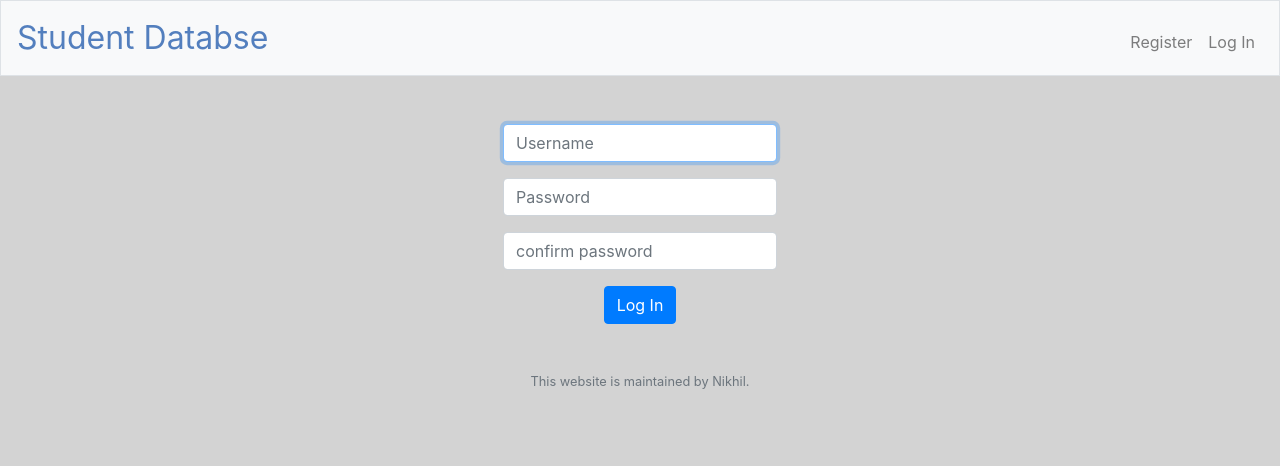
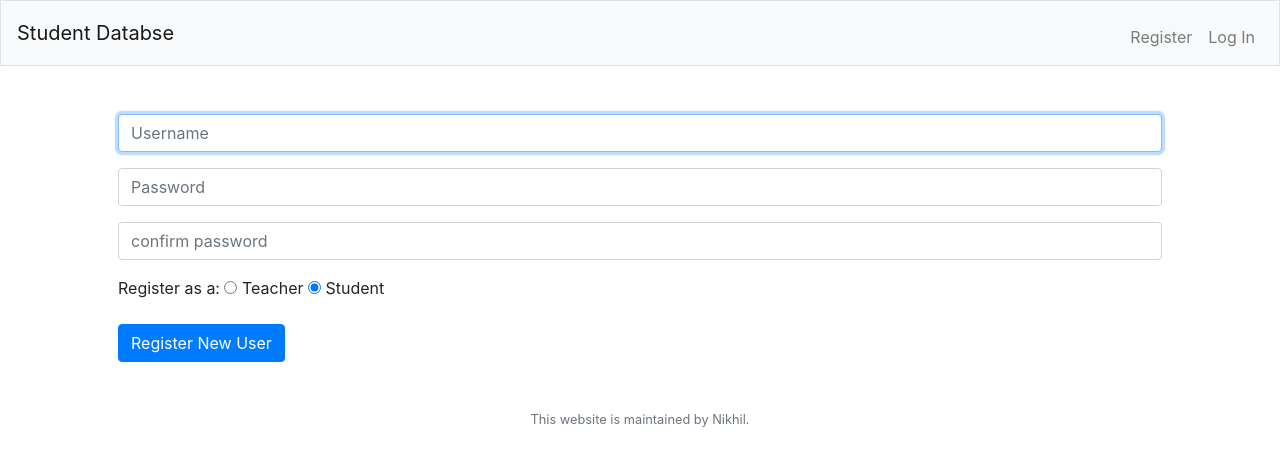
Before and after one commit to Nik-09/student_database, a Flask app: page /register in a window 1280 px wide. Shown: the top 466 px of the page. Run offline with Flask 2, Linux system fonts and the light colour scheme; some libraries are stand-ins or nearby versions.

Commit message:
Restructured some methods.

```diff
--- a/student_database/application.py
+++ b/student_database/application.py
@@ -23,8 +23,6 @@ def after_request(response):
     response.headers["Pragma"] = "no-cache"
     return response
 
-# Custom filter
-app.jinja_env.filters["usd"] = usd
 
 # Configure session to use filesystem (instead of signed cookies)
 app.config["SESSION_FILE_DIR"] = mkdtemp()
@@ -32,21 +30,53 @@ app.config["SESSION_PERMANENT"] = False
 app.config["SESSION_TYPE"] = "filesystem"
 Session(app)
 
+
 # Configure CS50 Library to use SQLite database
 db = SQL("sqlite:///student.db")
 
-# Make sure API key is set
-#if not os.environ.get("API_KEY"):
-#    raise RuntimeError("API_KEY not set")
 
-
+# Essential methods connected with corresponding routes.
 @app.route("/")
 @login_required
 def index():
-    """Show portfolio of stocks"""
+    """Show login page"""
     return render_template("index.html")
 
 
+@app.route("/register", methods=["GET", "POST"])
+def register():
+    if request.method=="GET":
+        return render_template("register.html")
+    else:
+        username = request.form.get("username")
+        if (not username):
+            return apology("You must provide Username.")
+        password = request.form.get("password")
+        if (not password):
+            return apology("You must provide Password.")
+        confirmation = request.form.get("confirmation")
+        if (not confirmation):
+            return apology("You must confirm your password.")
+        if (password != confirmation):
+            return apology("Password must match.")
+
+        id_type = request.form.get("type")
+        print(id_type)
+
+        # Check if the username already exists or not.
+        lis = db.execute("SELECT username FROM USERS")
+        user_exists = False
+        for j in range(len(lis)):
+            if username == lis[j]['username']:
+                user_exists = True
+                break
+
+        if user_exists:
+            return apology("User already exist")
+        else:
+            k = generate_password_hash(password)
+            db.execute("INSERT INTO USERS (username, hash, type) VALUES (?, ?, ?)", username, k, id_type)
+    return redirect("/")
 
 
 @app.route("/login", methods=["GET", "POST"])
@@ -54,7 +84,7 @@ def login():
     """Log user in"""
 
     # Forget any user_id
-    session.clear()
+    # session.clear()
 
     # User reached route via POST (as by submitting a form via POST)
     if request.method == "POST":
@@ -68,7 +98,7 @@ def login():
             return apology("must provide password", 403)
 
         # Query database for username
-        rows = db.execute("SELECT * FROM users WHERE username = :username",
+        rows = db.execute("SELECT * FROM USERS WHERE username = :username",
                           username=request.form.get("username"))
 
         # Ensure username exists and password is correct
@@ -99,8 +129,8 @@ def logout():
 
 @app.route("/search", methods=["GET", "POST"])
 @login_required
-def seach():
-    """Get stock quote."""
+def search():
+    """Get student record."""
     if request.method == "GET":
         return render_template("search.html")
     else:
@@ -111,42 +141,14 @@ def seach():
         else:
             name = request.form.get("name")
             std = request.form.get("class")
-            rows = db.execute("select * from stud where name=? and class=?",name, std)
-            print(rows)
-            return render_template("profile.html",rows=rows)
+            rows = db.execute("SELECT * FROM stud WHERE name=? and class=?",name, std)
+            remaining_month_fees = datetime.datetime.now().month
+
+            print(remaining_month_fees)
+            return render_template("profile.html",rows=rows, remaining_month_fees=remaining_month_fees)
 
     return apology("TODO")
 
-
-@app.route("/register", methods=["GET", "POST"])
-def register():
-    if request.method=="GET":
-        return render_template("register.html")
-    else:
-        username = request.form.get("username")
-        if (not username):
-            return apology("You must provide Username.")
-        password = request.form.get("password")
-        if (not password):
-            return apology("You must provide Password.")
-        confirmation = request.form.get("confirmation")
-        if (not confirmation):
-            return apology("You must confirm your password.")
-        if (password != confirmation):
-            return apology("Password must match.")
-
-        lis = db.execute("select username from users")
-        flag = 0
-        for j in range(len(lis)):
-            if username == lis[j]['username']:
-                flag = 1
-                break
-        if (flag):
-            return apology("User already exist")
-        else:
-            k = generate_password_hash(password)
-            db.execute("insert into users (username, hash) values (?, ?)", username, k)
-    return redirect("/")
 
 
 @app.route("/enter", methods=["GET", "POST"])
@@ -159,7 +161,14 @@ def enter():
         std = request.form.get("class")
         fees = request.form.get("fees")
         month = request.form.get("month")
-        db.execute("insert into stud ('name', 'class', 'fees', 'month') values (?,?,?,?)", name, std, fees, month)
+        print(month)
+
+        # Validating student data.
+        if not name:
+            return apology('Enter student name.')
+        if not month:
+            return apology('Enter month of joining.')
+        db.execute("INSERT INTO stud ('name', 'class', 'fees', 'month') VALUES (?,?,?,?)", name, std, fees, month)
         return render_template("unique.html")
 
 
--- a/student_database/static/styles.css
+++ b/student_database/static/styles.css
@@ -1,88 +1,4 @@
-nav .navbar-brand
-{
-    /* size for brand */
-    font-size: xx-large;
+td, th {
+    border: 1px solid black;
+    padding: 10px;
 }
-
-/* colors for brand */
-nav .navbar-brand .blue
-{
-    color: #537fbe;
-}
-nav .navbar-brand .red
-{
-    color: #ea433b;
-}
-nav .navbar-brand .yellow
-{
-    color: #f5b82e;
-}
-nav .navbar-brand .green
-{
-    color: #2e944b;
-}
-
-main .form-control
-{
-    /* center form controls */
-    display: inline-block;
-
-    /* override Bootstrap's 100% width for form controls */
-    width: auto;
-}
-
-main
-{
-    /* scroll horizontally as needed */
-    overflow-x: auto;
-
-    /* center contents */
-    text-align: center;
-}
-
-main img
-{
-    /* constrain images on small screens */
-    max-width: 100%;
-}
-body{
-    background:lightgrey;
-}
-h5{
-    color:red;
-}
-.niki{
-    color:blue;
-}
-.ml11 {
-  font-weight: 700;
-  font-size: 3.5em;
-}
-
-.ml11 .text-wrapper {
-  position: relative;
-  display: inline-block;
-  padding-top: 0.1em;
-  padding-right: 0.05em;
-  padding-bottom: 0.15em;
-}
-
-.ml11 .line {
-  opacity: 0;
-  position: absolute;
-  left: 0;
-  height: 100%;
-  width: 3px;
-  background-color: #fff;
-  transform-origin: 0 50%;
-}
-
-.ml11 .line1 {
-  top: 0;
-  left: 0;
-}
-
-.ml11 .letter {
-  display: inline-block;
-  line-height: 1em;
-}
--- a/student_database/templates/layout.html
+++ b/student_database/templates/layout.html
@@ -10,9 +10,6 @@
 
         <!-- documentation at http://getbootstrap.com/docs/4.1/, alternative themes at https://bootswatch.com/ -->
         <link href="https://maxcdn.bootstrapcdn.com/bootstrap/4.1.3/css/bootstrap.min.css" rel="stylesheet">
-
-        <!-- https://favicon.io/emoji-favicons/money-mouth-face/ -->
-        <!-- link href="/static/favicon.ico" rel="icon"-->
 
         <link href="/static/styles.css" rel="stylesheet">
 
--- a/student_database/templates/new.html
+++ b/student_database/templates/new.html
@@ -16,7 +16,7 @@
             <input autocomplete="off" autofocus class="form-control" name="fees" placeholder="Fees Amount" type="number">
         </div>
         <div class="form-group">
-            <input autocomplete="off" autofocus class="form-control" name="month" placeholder="Joining month" type="text">
+            <input autocomplete="off" autofocus class="form-control" name="month" placeholder="Joining month" type="date">
         </div>
         <button class="btn btn-primary" type="submit">Enter</button>
     </form>
--- a/student_database/templates/register.html
+++ b/student_database/templates/register.html
@@ -14,6 +14,13 @@
         <div class="form-group">
             <input class="form-control" name="confirmation" placeholder="confirm password" type="password">
         </div>
-        <button class="btn btn-primary" type="submit">Log In</button>
+        <div class="form-group">
+            Register as a:
+            <input id="teacher" name="type" type="radio" value="Teacher">
+            <label for="teacher">Teacher</label>
+            <input id="student" name="type" type="radio" value="Student" checked>
+            <label for="student">Student</label>
+        </div>
+        <button class="btn btn-primary" type="submit">Register New User</button>
     </form>
 {% endblock %}
```
Also changed, not shown: student_database/templates/apology.html (+13 -1 lines), student_database/templates/profile.html (+17 -4 lines), student_database/static/favicon.ico (deleted), student_database/student.db.
